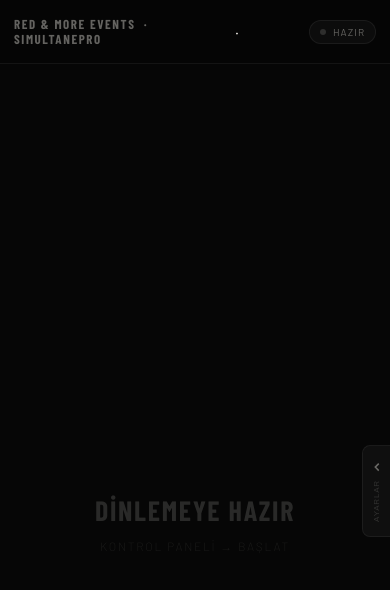
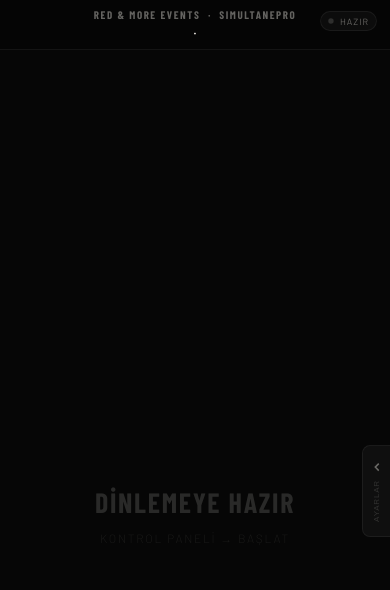
Before and after one commit to poguz91/SimultanePro, a FastAPI app: page / in a window 390 px wide. Shown: the top 590 px of the page. Run offline with FastAPI, Linux system fonts and the light colour scheme; some web fonts are replaced.

Commit message:
mobile header improved (keep viselab branding)

```diff
--- a/templates/panel.html
+++ b/templates/panel.html
@@ -239,6 +239,78 @@
 
   .tr-turkish {
     font-size: clamp(42px, 15vw, 58px) !important;
+  }
+}
+
+/* ================================
+   MOBILE HEADER IMPROVED (NO HIDE)
+   ================================ */
+@media (max-width: 700px) {
+
+  #topbar {
+    height: auto !important;
+    padding: 8px 12px !important;
+    display: flex !important;
+    flex-direction: column !important;
+    align-items: flex-start !important;
+    gap: 4px !important;
+  }
+
+  #tb-left {
+    width: 100% !important;
+    display: flex !important;
+    flex-direction: column !important;
+    gap: 2px !important;
+  }
+
+  #tb-text {
+    font-size: 12px !important;
+    letter-spacing: 0.14em !important;
+    line-height: 1.2 !important;
+  }
+
+  #tb-powered {
+    font-size: 11px !important;
+    letter-spacing: 0.12em !important;
+    opacity: 0.8 !important;
+  }
+
+  #tb-right {
+    position: absolute !important;
+    top: 10px !important;
+    right: 10px !important;
+  }
+
+  #status-pill {
+    padding: 4px 8px !important;
+    font-size: 10px !important;
+  }
+
+  #scroll-area {
+    padding-top: 90px !important;
+  }
+
+  #empty-title {
+    font-size: clamp(30px, 9vw, 44px) !important;
+  }
+
+  .tr-turkish {
+    font-size: clamp(40px, 13vw, 58px) !important;
+  }
+}
+
+@media (max-width: 430px) {
+
+  #tb-text {
+    font-size: 11px !important;
+  }
+
+  #tb-powered {
+    font-size: 10px !important;
+  }
+
+  #status-pill {
+    transform: scale(0.9);
   }
 }
 </style>
```
